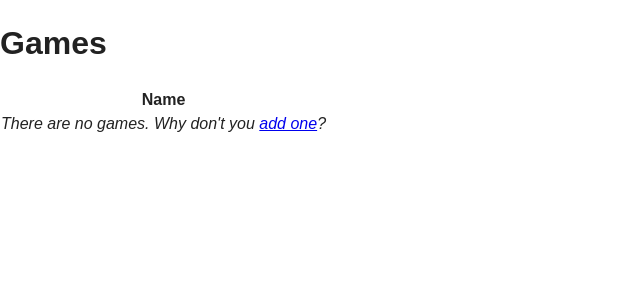
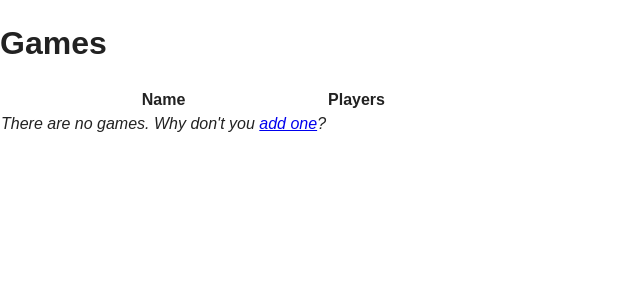
Before and after one commit to kevincarrogan/bogogger, a Django app: page /games/ in a window 1280 px wide. Shown: the top 300 px of the page, without its empty margins (0-640 px from the left). Run offline with Django 3.2, Linux system fonts and the light colour scheme; data that the repository does not hold is empty; some libraries are stand-ins or nearby versions.

Commit message:
Adding minimum and maximum players to a game.

```diff
--- a/games/models.py
+++ b/games/models.py
@@ -7,6 +7,8 @@ from players.models import Player
 class Game(models.Model):
     name = models.CharField(max_length=255)
     slug = models.CharField(max_length=255)
+    min_players = models.PositiveIntegerField()
+    max_players = models.PositiveIntegerField()
 
     def get_absolute_url(self):
         return reverse('game_detail', args=(), kwargs={'slug': self.slug})
--- a/games/templates/games/game_list.html
+++ b/games/templates/games/game_list.html
@@ -7,12 +7,20 @@
     <thead>
         <tr>
             <th>Name</th>
+            <th>Players</th>
         </tr>
     </thead>
     <tbody>
     {% for game in game_list %}
         <tr>
             <td><a href="{% url 'game_detail' slug=game.slug %}">{{ game.name }}</a></td>
+            <td>
+                {% if game.min_players == game.max_players %}
+                    {{ game.min_players }}
+                {% else %}
+                    {{ game.min_players }} - {{ game.max_players }}
+                {% endif %}
+            </td>
         </tr>
     {% empty %}
         <tr>
```
